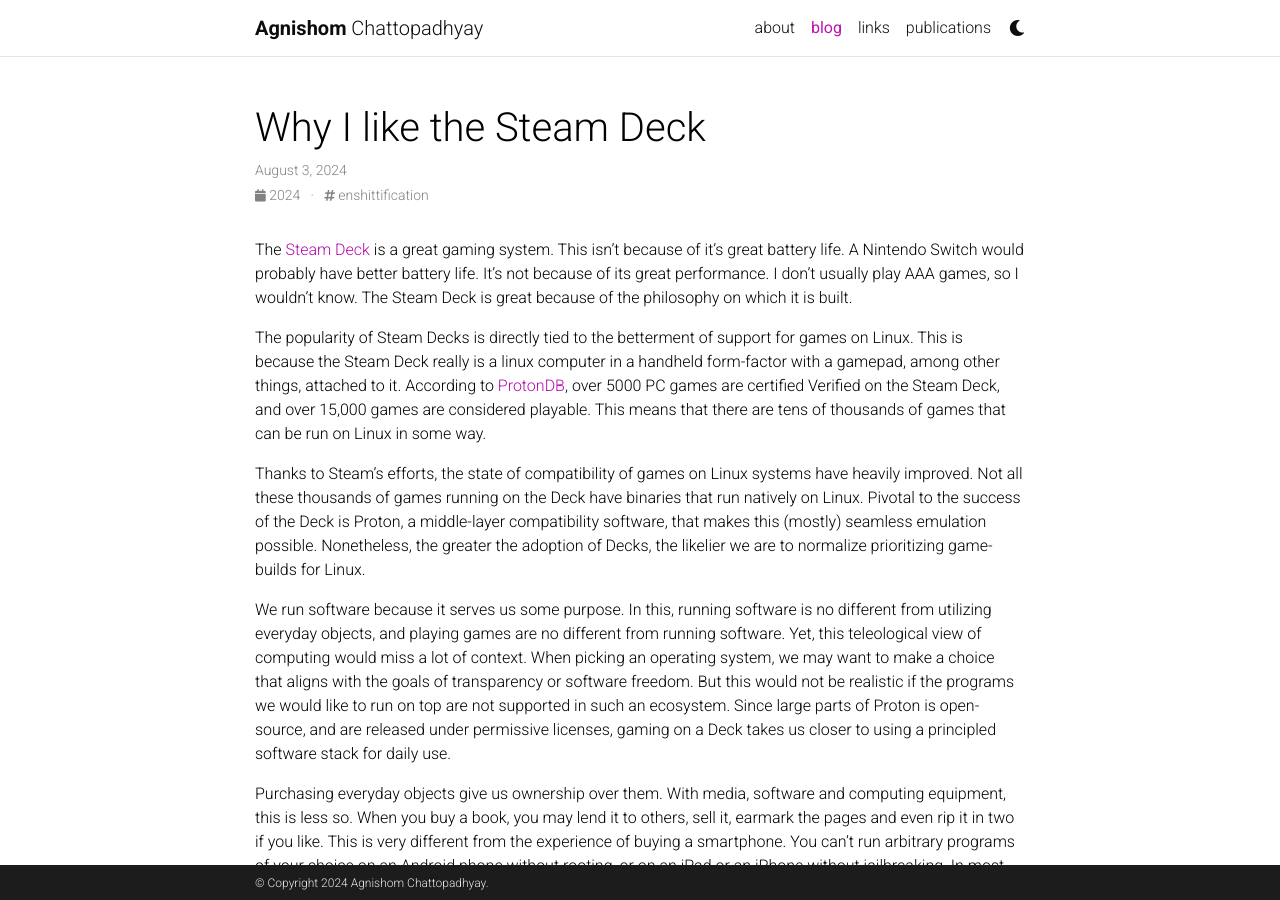
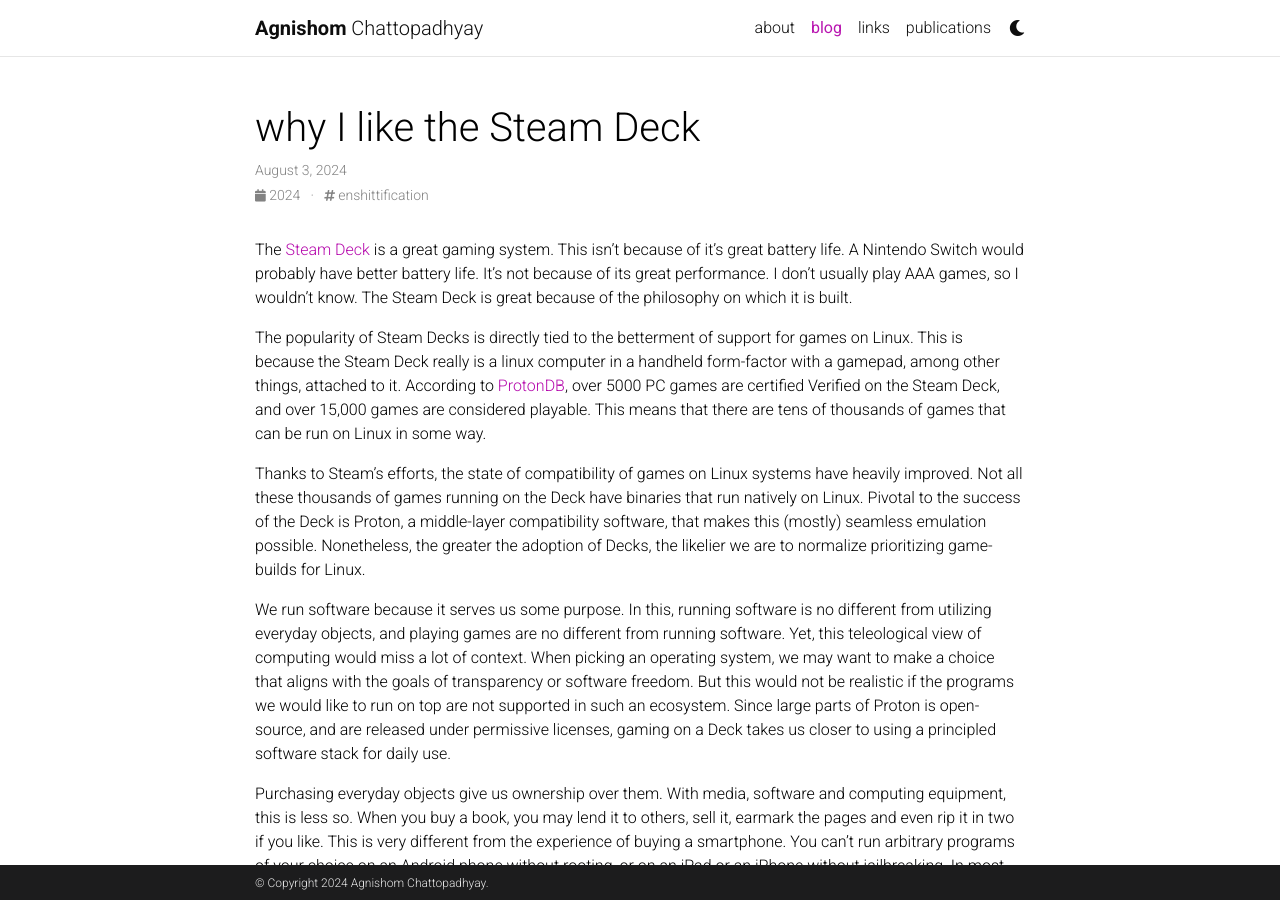
Before and after one commit to Agnishom/agnishom.github.io, a Jekyll site: the page built from _posts/2024-08-03-steam-deck.md, in a window 1280 px wide and 900 px high. Built offline with Jekyll 4.4.1, drawn with Linux system fonts in a browser that asks for light colours; nearby versions of some CDN libraries; comment, search, counter and statistics services are not loaded; a style sheet for code colours, icons or effects is not loaded.

Commit message:
minor typo

```diff
--- a/_posts/2024-08-03-steam-deck.md
+++ b/_posts/2024-08-03-steam-deck.md
@@ -1,6 +1,6 @@
 ---
 layout: post
-title: Why I like the Steam Deck
+title: why I like the Steam Deck
 date: 2024-08-03
 description: in an era where tech giants increasingly control our digital experiences, the Steam Deck stands as a beacon of user freedom
 tags: enshittification
```
